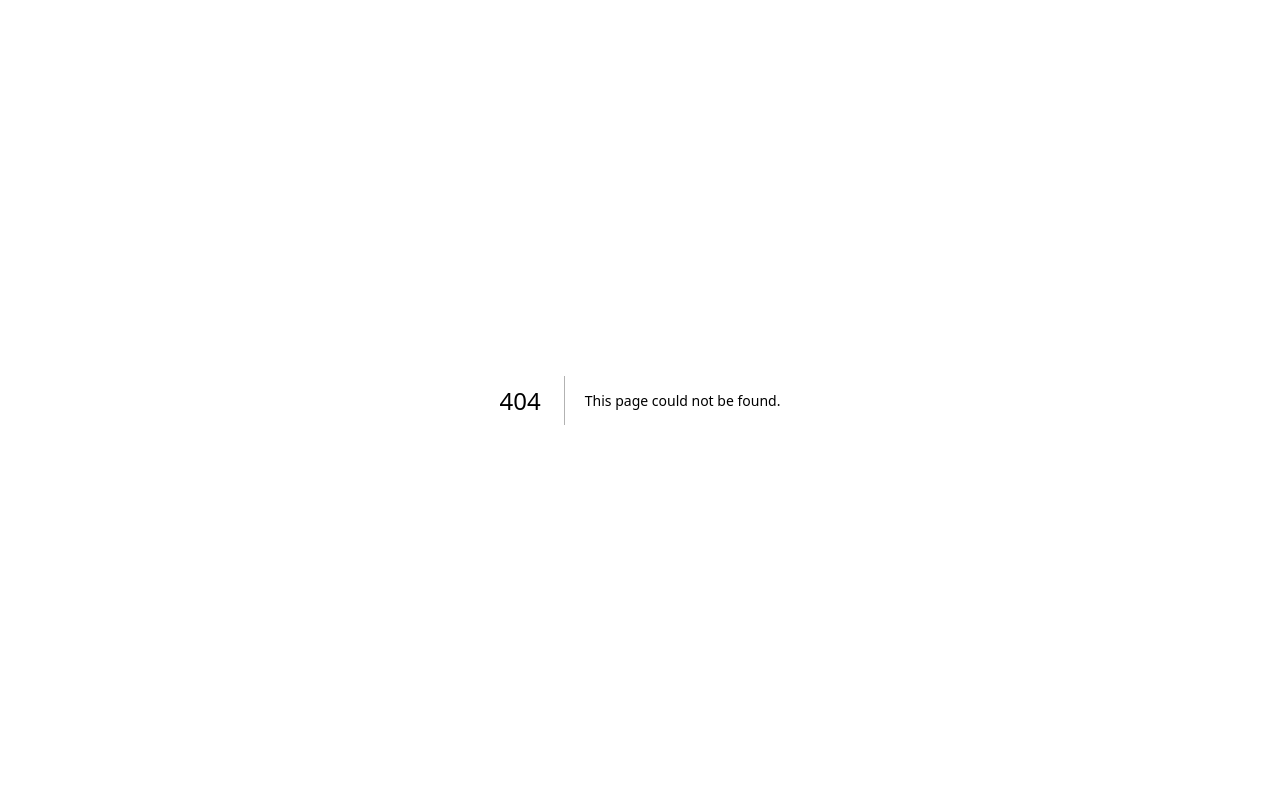
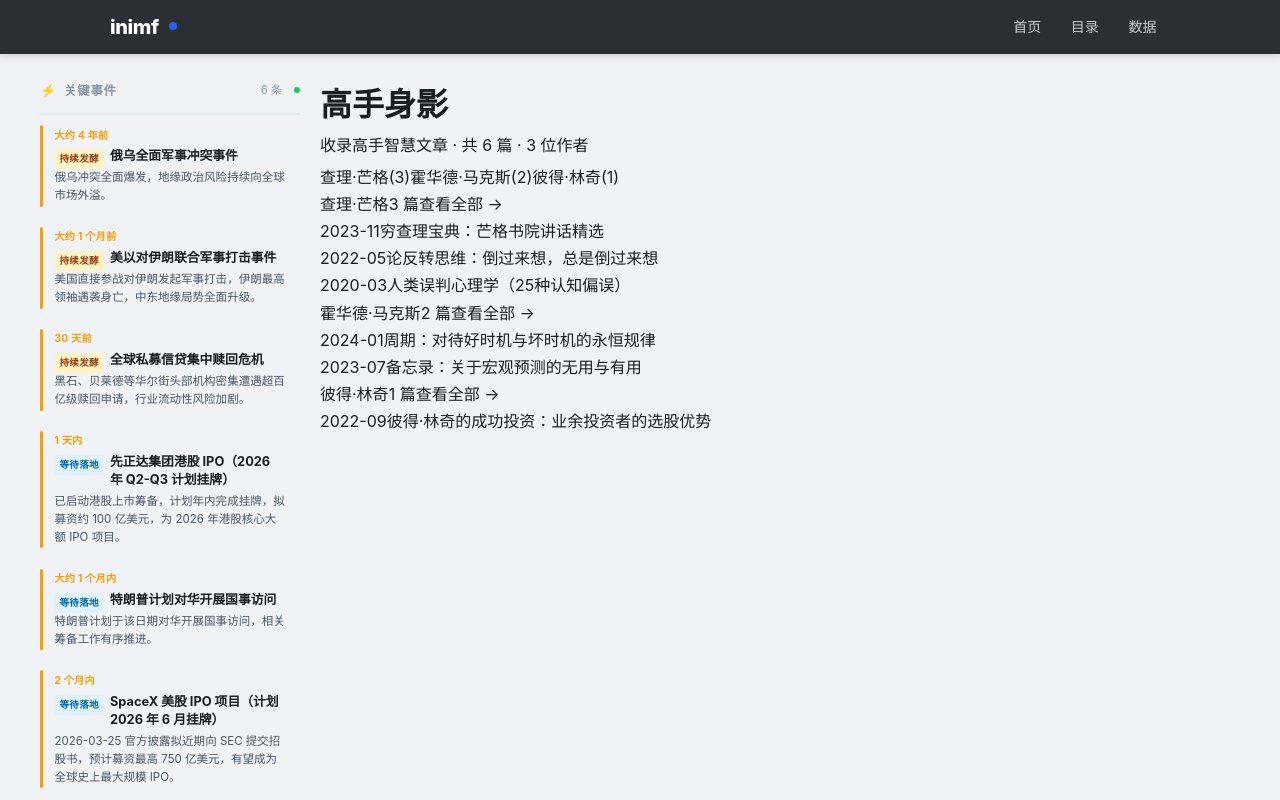
Before and after one commit to web1286/inimf-blog, a Next.js app: page /masters in a window 1280 px wide. Before the commit this address had no page. Shown: the top 800 px of the page. Built offline with nearby package versions, Linux system fonts and the light colour scheme.

Commit message:
feat: 高手身影总目录页 /masters

```diff
--- /dev/null
+++ b/pages/masters/index.tsx
@@ -0,0 +1,90 @@
+import Head from 'next/head'
+import Link from 'next/link'
+import Layout from '../../components/Layout'
+import {
+  getMastersGroupedByAuthor,
+  getAuthors,
+  MASTERS,
+} from '../../data/masters'
+
+const config = require('../../blog.config')
+
+export default function MastersIndex() {
+  const authors = getAuthors()
+  const groups = getMastersGroupedByAuthor()
+
+  return (
+    <Layout title="高手身影" description="收录高手智慧文章，按作者分类整理">
+      <div className="masters-page">
+
+        {/* 页面标题 */}
+        <div style={{ marginBottom: '0.25rem' }}>
+          <h1 className="masters-page-title">高手身影</h1>
+          <p className="masters-page-desc">收录高手智慧文章 · 共 {MASTERS.length} 篇 · {authors.length} 位作者</p>
+        </div>
+
+        {/* 作者快速导航 */}
+        <nav className="masters-nav" aria-label="作者导航">
+          {authors.map(author => (
+            <Link
+              key={author}
+              href={`/masters/${encodeURIComponent(author)}`}
+              className="masters-nav-item"
+            >
+              {author}
+              <span className="masters-nav-count">({groups[author].length})</span>
+            </Link>
+          ))}
+        </nav>
+
+        {/* 按作者分组展示 */}
+        {authors.map(author => {
+          const articles = groups[author]
+          return (
+            <div key={author} className="masters-group" id={encodeURIComponent(author)}>
+
+              {/* 作者分组标题 */}
+              <div className="masters-group-header">
+                <span className="masters-group-author">{author}</span>
+                <span className="masters-group-count">{articles.length} 篇</span>
+                <Link
+                  href={`/masters/${encodeURIComponent(author)}`}
+                  className="masters-group-link"
+                >
+                  查看全部 →
+                </Link>
+              </div>
+
+              {/* 该作者文章列表（时间线倒序） */}
+              <ul style={{ listStyle: 'none', padding: 0, margin: 0 }}>
+                {articles.map((article, i) => (
+                  <li key={i} className="masters-toc-item">
+                    <span className="masters-toc-date">
+                      {article.datetime.slice(0, 7)}
+                    </span>
+                    {article.url ? (
+                      <a
+                        href={article.url}
+                        target="_blank"
+                        rel="noopener noreferrer"
+                        className="masters-toc-title"
+                      >
+                        {article.title}
+                      </a>
+                    ) : (
+                      <span className="masters-toc-title" style={{ cursor: 'default' }}>
+                        {article.title}
+                      </span>
+                    )}
+                  </li>
+                ))}
+              </ul>
+
+            </div>
+          )
+        })}
+
+      </div>
+    </Layout>
+  )
+}
```
